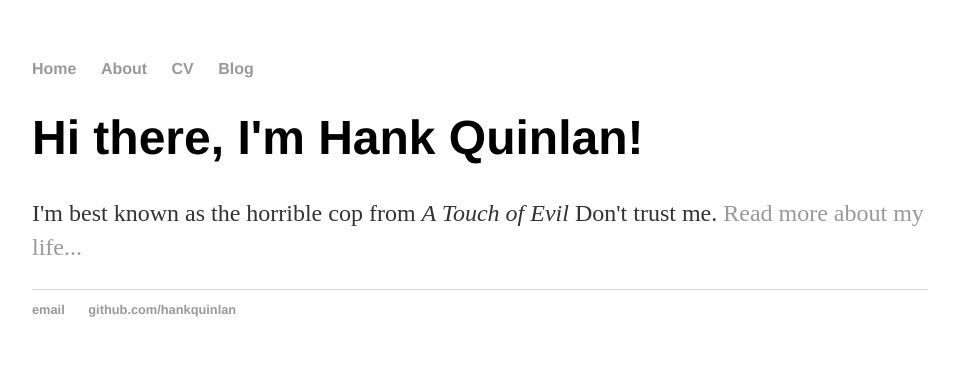
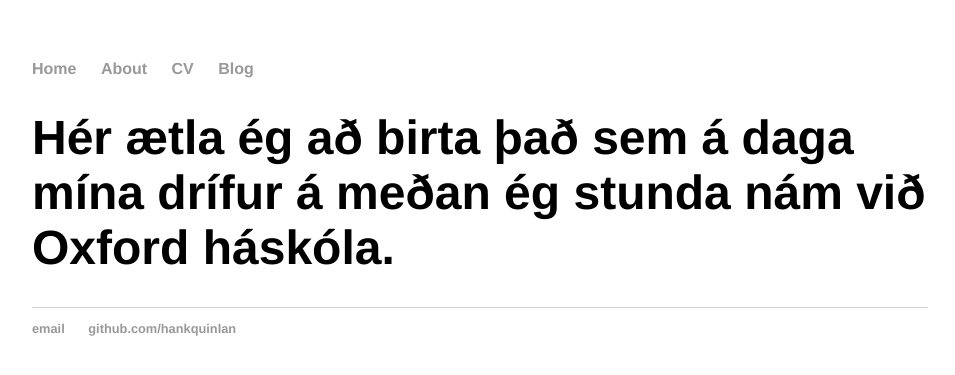
Before and after one commit to TurbulentTide/TurbulentTide.github.io, a Jekyll site: the page built from index.html, in a window 1280 px wide. Shown: the top 375 px of the page, without its empty margins (160-1115 px from the left). Built offline with Jekyll 4.4.1, drawn with Linux system fonts in a browser that asks for light colours.

Commit message:
Update index.html

```diff
--- a/index.html
+++ b/index.html
@@ -1,8 +1,7 @@
 ---
 layout: default
-title: Hank Quinlan, Horrible Cop
+title: Skýjaglópur skrifar bréf
 ---
 <div class="blurb">
-	<h1>Hi there, I'm Hank Quinlan!</h1>
-	<p>I'm best known as the horrible cop from <em>A Touch of Evil</em> Don't trust me. <a href="/about">Read more about my life...</a></p>
+	<h1>Hér ætla ég að birta það sem á daga mína drífur á meðan ég stunda nám við Oxford háskóla.</h1>
 </div><!-- /.blurb -->
```
